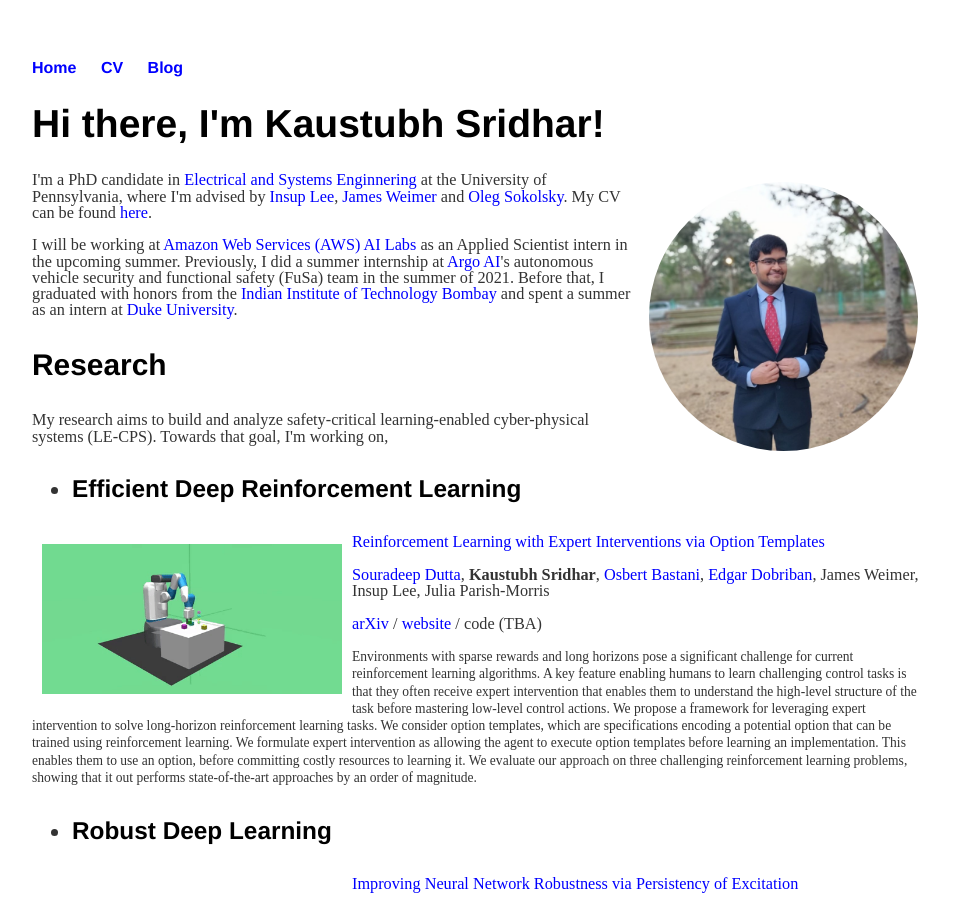
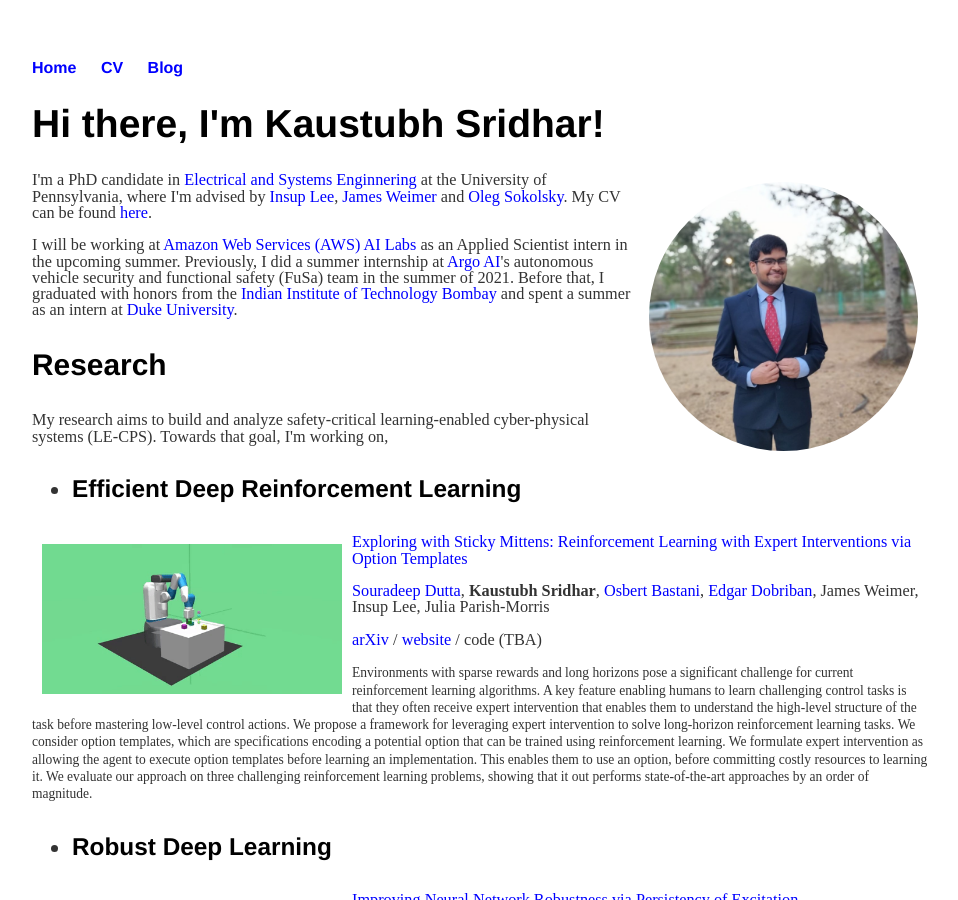
Before and after one commit to kaustubhsridhar/kaustubhsridhar_old.github.io, a Jekyll site: the page built from index.html, in a window 1280 px wide and 900 px high. Shown: the whole window, without its empty margins (160-1118 px from the left). Built offline with Jekyll 4.4.1, drawn with Linux system fonts in a browser that asks for light colours.

Commit message:
Update index.html

```diff
--- a/index.html
+++ b/index.html
@@ -23,7 +23,7 @@
 	</ul></h5>
 
 	<img src="/images/fetch_4blocks.gif" alt="craft_fetch" align="left" style="width:300px; height:150px; padding: 10px;" class="img_rect">
-	<p><a id="OptionTemplates"><a href="">Reinforcement Learning with Expert Interventions via Option Templates</a></a></p>
+	<p><a id="OptionTemplates"><a href="https://arxiv.org/abs/2202.12967">Exploring with Sticky Mittens: Reinforcement Learning with Expert Interventions via Option Templates</a></a></p>
 	<p><a href="https://sites.google.com/site/duttasouradeep39/">Souradeep Dutta</a>, <b>Kaustubh Sridhar</b>, <a href="https://obastani.github.io/">Osbert Bastani</a>, <a href="https://statistics.wharton.upenn.edu/profile/dobriban/">Edgar Dobriban</a>, James Weimer, Insup Lee, Julia Parish-Morris</p>
 	<!--<p>Submitted to <a href="https://icml.cc/">ICML</a> 2022</p>-->
 	<p><a href="https://arxiv.org/abs/2202.12967">arXiv</a> / <a href="https://sites.google.com/view/stickymittens">website</a> / code (TBA) </p>
```
